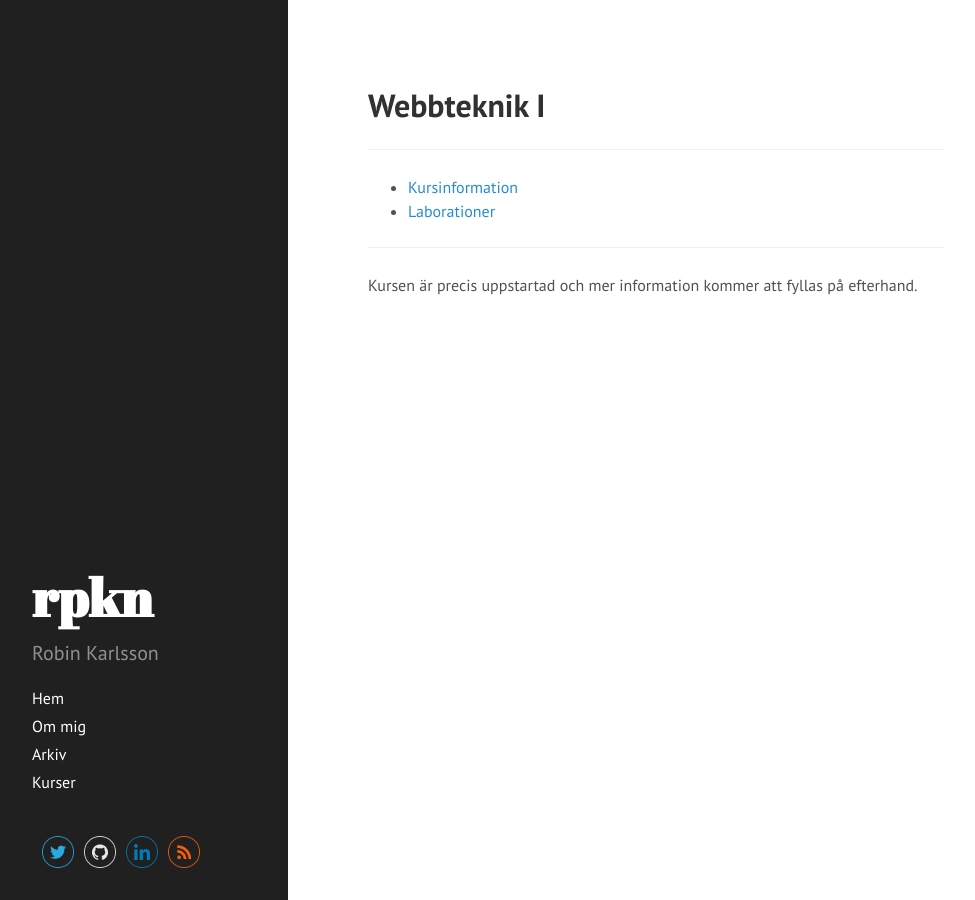
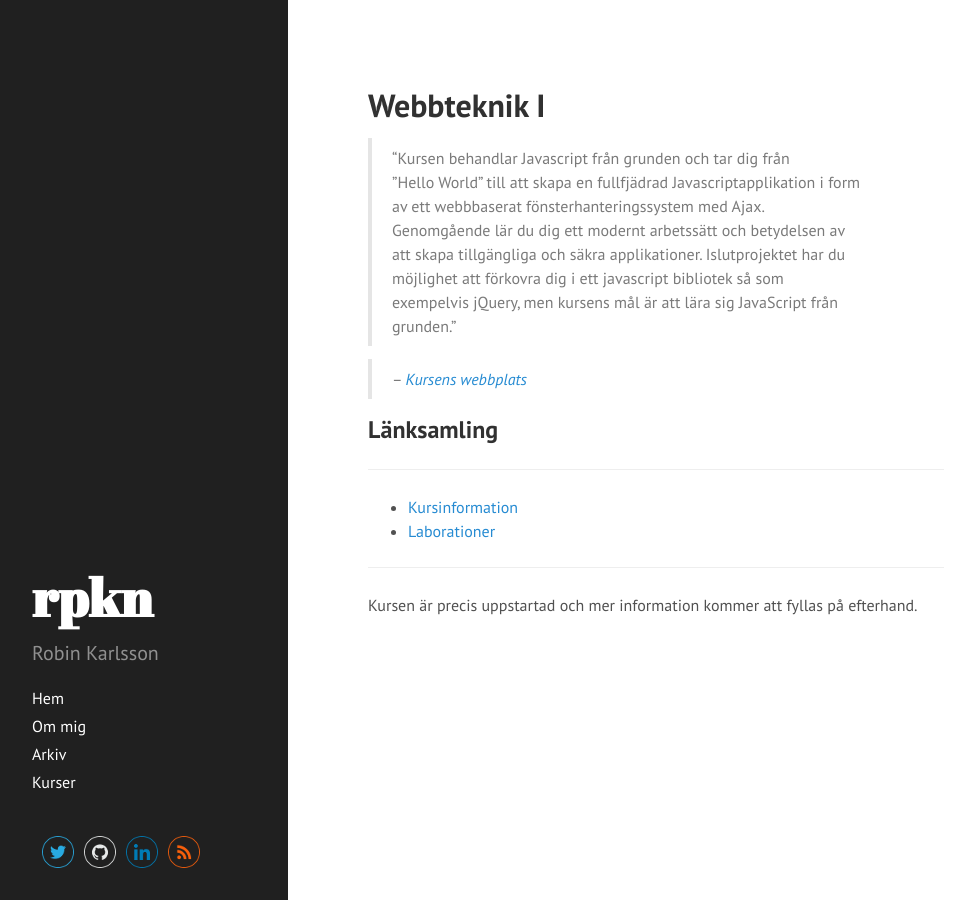
Before and after one commit to rk222ev/www, a Jekyll site: the page built from courses/webbteknik-i.md, in a window 1280 px wide. Shown: the whole page, without its empty margins (0-975 px from the left). Built offline with Jekyll 4.4.1, drawn with Linux system fonts in a browser that asks for light colours; Markdown is read by kramdown in place of the engine named in the settings.

Commit message:
Updated text.

```diff
--- a/courses/webbteknik-i.md
+++ b/courses/webbteknik-i.md
@@ -4,6 +4,16 @@ description: Kurssida för Webbteknik I
 ---
 #Webbteknik I
 
+>"Kursen behandlar Javascript från grunden och tar dig från ”Hello&nbsp;World”
+>till att skapa en fullfjädrad Javascriptapplikation i form av ett webbbaserat
+>fönsterhanteringssystem med Ajax. Genomgående lär du dig ett modernt arbetssätt
+>och betydelsen av att skapa tillgängliga och säkra applikationer. Islutprojektet
+>har du möjlighet att förkovra dig i ett javascript bibliotek så
+>som exempelvis jQuery, men kursens mål är att lära sig JavaScript från grunden."
+
+> -- <cite>[Kursens webbplats](https://coursepress.lnu.se/kurs/webbteknik-i/)</cite>
+
+##Länksamling
 ---
 - [Kursinformation](https://coursepress.lnu.se/kurs/webbteknik-i/)
 - [Laborationer](https://github.com/rk222ev/1dv403-laborationer)
```
Also changed, not shown: courses/webbteknisk-introduktion.md (+6 -0 lines).
